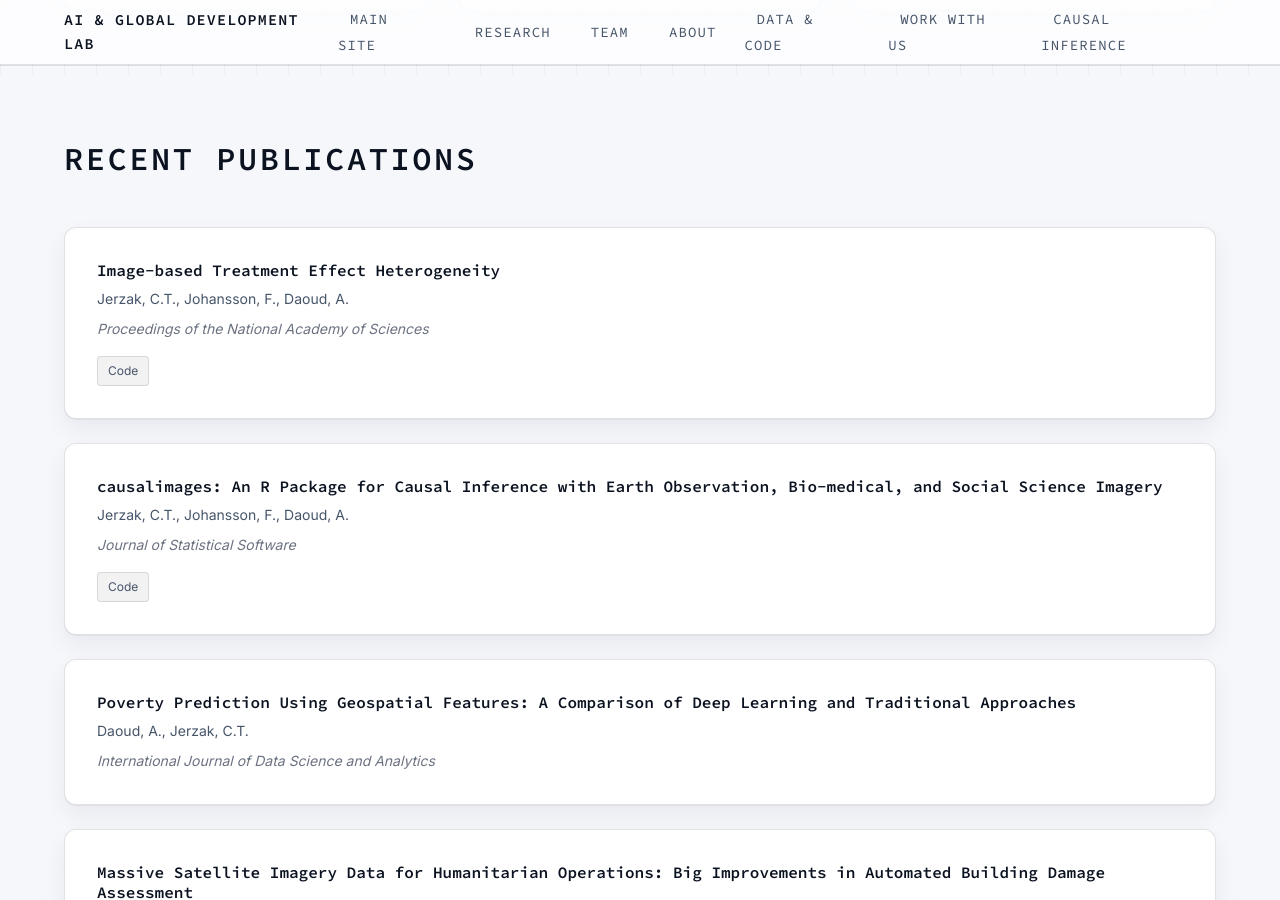
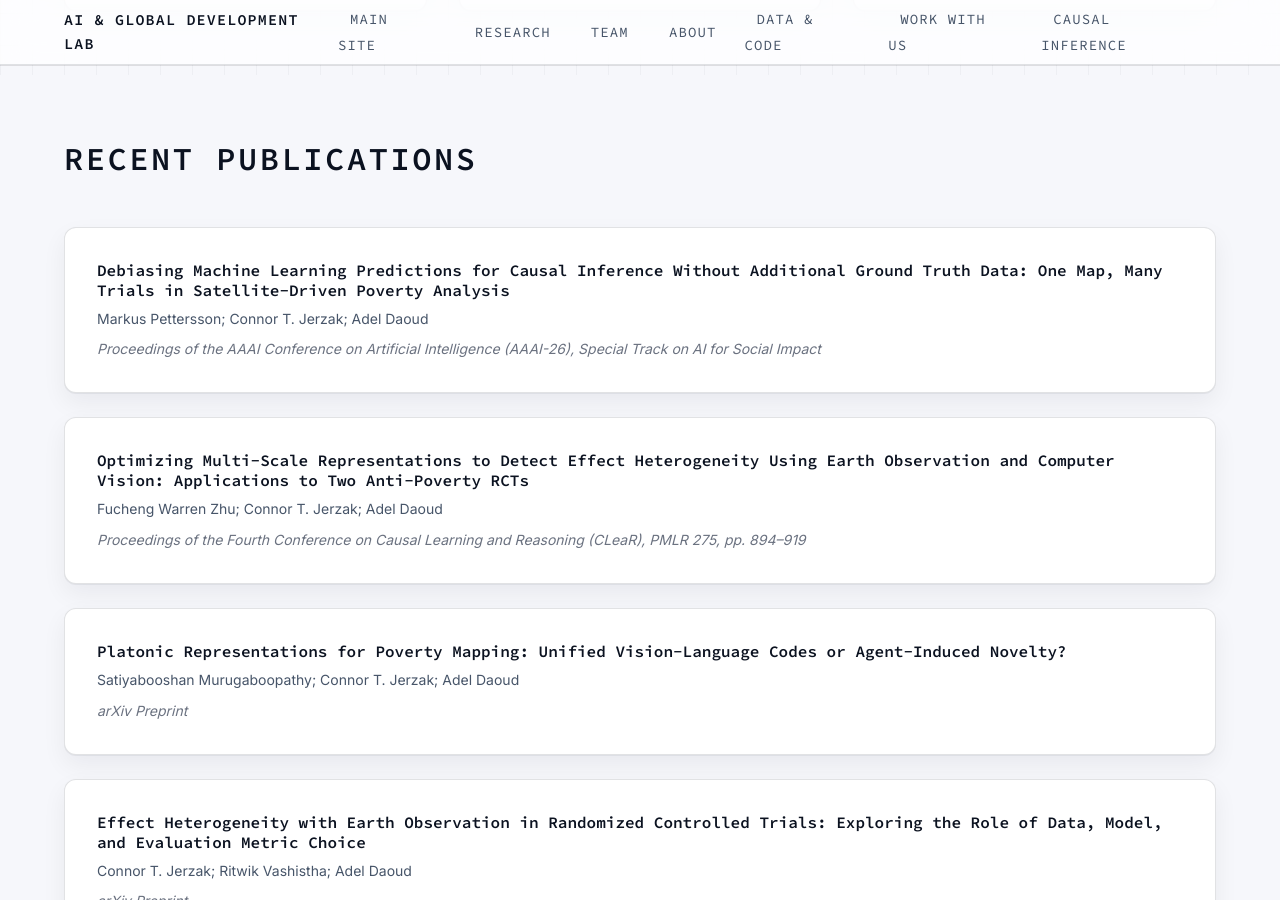
Before and after one commit to AIandGlobalDevelopmentLab/AIandGlobalDevelopmentLab.github.io, a Jekyll site: the page built from index.md, in a window 1280 px wide and 900 px high, scrolled down 4851 px. Built offline with Jekyll 4.4.1, drawn with Linux system fonts in a browser that asks for light colours; some of the changed text lies outside the part shown.

Commit message:
add files

```diff
--- a/_data/publications.yml
+++ b/_data/publications.yml
@@ -2,168 +2,120 @@
 # Each publication: title, authors, venue, year, theme, url, pdf, doi, code, data
 
 2026:
-  - title: "Integrating Earth Observation Data into Causal Inference: Challenges and Opportunities"
-    authors: "Jerzak, C.T., Daoud, A., Meng, X.L."
-    venue: "Nature Reviews Earth & Environment (forthcoming)"
+  - title: "Debiasing Machine Learning Predictions for Causal Inference Without Additional Ground Truth Data: One Map, Many Trials in Satellite-Driven Poverty Analysis"
+    authors: "Markus Pettersson; Connor T. Jerzak; Adel Daoud"
+    venue: "Proceedings of the AAAI Conference on Artificial Intelligence (AAAI-26), Special Track on AI for Social Impact"
     year: 2026
     theme: methods
+    featured: true
+
+  - title: "FastRerandomize: Fast rerandomization using accelerated computing"
+    authors: "Rebecca Goldstein; Connor T. Jerzak; Aniket Kamat; Fucheng Warren Zhu"
+    venue: "SoftwareX, 33, 102508"
+    year: 2026
+    theme: software
+    url: https://www.sciencedirect.com/science/article/pii/S2352711026000026
+    doi: https://doi.org/10.1016/j.softx.2026.102508
 
 2025:
-  - title: "Image-based Treatment Effect Heterogeneity"
-    authors: "Jerzak, C.T., Johansson, F., Daoud, A."
-    venue: "Proceedings of the National Academy of Sciences"
+  - title: "Optimizing Multi-Scale Representations to Detect Effect Heterogeneity Using Earth Observation and Computer Vision: Applications to Two Anti-Poverty RCTs"
+    authors: "Fucheng Warren Zhu; Connor T. Jerzak; Adel Daoud"
+    venue: "Proceedings of the Fourth Conference on Causal Learning and Reasoning (CLeaR), PMLR 275, pp. 894–919"
     year: 2025
     theme: methods
-    code: https://github.com/cjerzak/causalimages-software
+    url: https://proceedings.mlr.press/v275/zhu25a.html
+    featured: true
 
-  - title: "causalimages: An R Package for Causal Inference with Earth Observation, Bio-medical, and Social Science Imagery"
-    authors: "Jerzak, C.T., Johansson, F., Daoud, A."
-    venue: "Journal of Statistical Software"
-    year: 2025
-    theme: software
-    code: https://github.com/cjerzak/causalimages-software
-
-  - title: "Poverty Prediction Using Geospatial Features: A Comparison of Deep Learning and Traditional Approaches"
-    authors: "Daoud, A., Jerzak, C.T."
-    venue: "International Journal of Data Science and Analytics"
+  - title: "Platonic Representations for Poverty Mapping: Unified Vision-Language Codes or Agent-Induced Novelty?"
+    authors: "Satiyabooshan Murugaboopathy; Connor T. Jerzak; Adel Daoud"
+    venue: "arXiv Preprint"
     year: 2025
     theme: poverty
+    url: https://arxiv.org/abs/2508.01109
+    featured: true
+
+  - title: "Benchmarking Debiasing Methods for LLM-based Parameter Estimates"
+    authors: "Nicolas Audinet de Pieuchon; Adel Daoud; Connor Thomas Jerzak; Moa Johansson; Richard Johansson"
+    venue: "Proceedings of EMNLP 2025, pp. 19757–19772"
+    year: 2025
+    theme: text
+    url: https://aclanthology.org/2025.emnlp-main.1000/
+    doi: https://doi.org/10.18653/v1/2025.emnlp-main.1000
+
+  - title: "A Scoping Review of Earth Observation and Machine Learning for Causal Inference: Implications for the Geography of Poverty"
+    authors: "Kazuki Sakamoto; Connor T. Jerzak; Adel Daoud"
+    venue: "In: Hall & Wahab (eds.), Geography of Poverty (book chapter)"
+    year: 2025
+    theme: methods
+
+  - title: "Linking datasets on organizations using half a billion open-collaborated records"
+    authors: "Brian Libgober; Connor T. Jerzak"
+    venue: "Political Science Research and Methods, 13(4), 923–942"
+    year: 2025
+    theme: methods
+    doi: https://doi.org/10.1017/psrm.2024.55
 
 2024:
-  - title: "Massive Satellite Imagery Data for Humanitarian Operations: Big Improvements in Automated Building Damage Assessment"
-    authors: "Jerzak, C.T., Johansson, F., Daoud, A."
-    venue: "Journal of the American Statistical Association"
-    year: 2024
-    theme: conflict
-
-  - title: "Using Satellite Imagery to Detect the Built Environment Changes in Uganda"
-    authors: "Daoud, A., Jerzak, C.T., et al."
-    venue: "Scientific Reports"
-    year: 2024
-    theme: sustainability
-
-  - title: "Causal Inference in AI Systems: Opportunities and Challenges"
-    authors: "Jerzak, C.T., Meng, X.L."
-    venue: "Harvard Data Science Review"
+  - title: "Effect Heterogeneity with Earth Observation in Randomized Controlled Trials: Exploring the Role of Data, Model, and Evaluation Metric Choice"
+    authors: "Connor T. Jerzak; Ritwik Vashistha; Adel Daoud"
+    venue: "arXiv Preprint"
     year: 2024
     theme: methods
+    url: https://arxiv.org/abs/2407.11674
+    featured: true
+
+  - title: "Can Large Language Models (or Humans) Disentangle Text?"
+    authors: "Nicolas Audinet de Pieuchon; Adel Daoud; Connor T. Jerzak; Moa Johansson; Richard Johansson"
+    venue: "NLP+CSS 2024, pp. 57–67"
+    year: 2024
+    theme: text
 
 2023:
-  - title: "LinkOrgs: Linking Budget Organizations Across Countries and Years"
-    authors: "Jerzak, C.T."
-    venue: "Political Analysis"
+  - title: "Image-based Treatment Effect Heterogeneity"
+    authors: "Connor T. Jerzak; Fredrik Johansson; Adel Daoud"
+    venue: "Proceedings of the Second Conference on Causal Learning and Reasoning (CLeaR), PMLR 213, pp. 531–552"
+    year: 2023
+    theme: methods
+    url: https://proceedings.mlr.press/v213/jerzak23a.html
+    pdf: https://proceedings.mlr.press/v213/jerzak23a/jerzak23a.pdf
+
+  - title: "CausalImages: An R Package for Causal Inference with Earth Observation, Bio-medical, and Social Science Images"
+    authors: "Connor T. Jerzak; Adel Daoud"
+    venue: "arXiv Preprint"
     year: 2023
     theme: software
-    code: https://github.com/cjerzak/LinkOrgs-software
 
-  - title: "Text-Based Ideal Points for the British Parliament"
-    authors: "Jerzak, C.T."
-    venue: "American Political Science Review"
+  - title: "Integrating Earth Observation Data into Causal Inference: Challenges and Opportunities"
+    authors: "Connor T. Jerzak; Fredrik Johansson; Adel Daoud"
+    venue: "arXiv Preprint"
+    year: 2023
+    theme: methods
+
+  - title: "Degrees of Randomness in Rerandomization Procedures"
+    authors: "Connor T. Jerzak; Rebecca Goldstein"
+    venue: "arXiv Preprint"
+    year: 2023
+    theme: methods
+
+  - title: "An Improved Method of Automated Nonparametric Content Analysis for Social Science"
+    authors: "Connor T. Jerzak; Gary King; Anton Strezhnev"
+    venue: "Political Analysis, 31(1), 42–58"
     year: 2023
     theme: text
 
-  - title: "Deep Learning for Poverty Estimation from Satellite Imagery"
-    authors: "Daoud, A., Jerzak, C.T."
-    venue: "Proceedings of the IEEE"
-    year: 2023
-    theme: poverty
+2022:
+  - title: "Conceptualizing Treatment Leakage in Text-based Causal Inference"
+    authors: "Adel Daoud; Connor T. Jerzak; Richard Johansson"
+    venue: "NAACL 2022, pp. 5638–5645"
+    year: 2022
+    theme: text
+    doi: https://doi.org/10.18653/v1/2022.naacl-main.413
 
-2022:
-  - title: "An Image is Worth 16x16 Words: Transformers for Image Recognition at Scale Applied to Poverty Mapping"
-    authors: "Daoud, A., Jerzak, C.T., et al."
-    venue: "NeurIPS Workshop on Machine Learning for the Developing World"
-    year: 2022
-    theme: poverty
-
-  - title: "ContractorSight: A Software Package for Estimating Government Contractor Performance"
-    authors: "Jerzak, C.T."
-    venue: "Journal of Open Source Software"
-    year: 2022
-    theme: software
-    code: https://github.com/cjerzak/contractorsight-software
-
-  - title: "Estimating Subnational Conflict Patterns Using Satellite Imagery"
-    authors: "Jerzak, C.T., Daoud, A."
-    venue: "Political Science Research and Methods"
-    year: 2022
-    theme: conflict
-
-2021:
-  - title: "Essays on Causal Inference in Political Science"
-    authors: "Jerzak, C.T."
-    venue: "PhD Dissertation, Harvard University"
-    year: 2021
-    theme: methods
-
-  - title: "Integrating Machine Learning into Sociological Research"
-    authors: "Daoud, A., Jerzak, C.T."
-    venue: "Sociological Methods & Research"
-    year: 2021
-    theme: methods
-
-2020:
-  - title: "Quantifying Social Media Influence on COVID-19 Behavior"
-    authors: "Daoud, A., Jerzak, C.T., et al."
-    venue: "PLOS ONE"
-    year: 2020
-    theme: methods
-
-  - title: "Climate Shocks and Conflict in Africa: Replication and Extensions"
-    authors: "Jerzak, C.T."
-    venue: "Journal of Peace Research"
-    year: 2020
-    theme: conflict
-
-2019:
-  - title: "Transfer Learning for Estimating Poverty from Satellite Data"
-    authors: "Daoud, A., Jerzak, C.T."
-    venue: "Proceedings of the IEEE International Conference on Data Mining"
-    year: 2019
-    theme: poverty
-
-  - title: "Estimating Heterogeneous Treatment Effects from Text"
-    authors: "Jerzak, C.T."
-    venue: "Working Paper"
-    year: 2019
-    theme: text
-
-2018:
-  - title: "Combining Satellite Imagery and Survey Data to Study Development Outcomes"
-    authors: "Daoud, A., Jerzak, C.T."
-    venue: "World Bank Economic Review"
-    year: 2018
-    theme: poverty
-
-  - title: "Automation and the Future of Work: New Evidence from Administrative Data"
-    authors: "Jerzak, C.T., et al."
-    venue: "American Economic Review Papers & Proceedings"
-    year: 2018
-    theme: methods
-
-2017:
-  - title: "Using Night Lights to Proxy for Economic Activity in Fragile States"
-    authors: "Daoud, A., Jerzak, C.T."
-    venue: "Journal of Development Economics"
-    year: 2017
-    theme: poverty
-
-2016:
-  - title: "Methodological Challenges in Combining Multiple Data Sources"
-    authors: "Meng, X.L., Jerzak, C.T."
-    venue: "Statistical Science"
-    year: 2016
-    theme: methods
-
-2015:
-  - title: "Structural Adjustment Programs and Poverty: A Critical Review"
-    authors: "Daoud, A."
-    venue: "World Development"
-    year: 2015
-    theme: poverty
-
-2014:
-  - title: "Causal Inference with Observational Data: Lessons from Economics"
-    authors: "Meng, X.L."
-    venue: "Annual Review of Statistics and Its Application"
-    year: 2014
-    theme: methods
+2021: []
+2020: []
+2019: []
+2018: []
+2017: []
+2016: []
+2015: []
+2014: []
--- a/index.md
+++ b/index.md
@@ -115,7 +115,10 @@ title: Home
   <div class="container">
     <h2 class="section-title animate-on-scroll">Recent Publications</h2>
     <div class="featured-publications animate-stagger">
-      {% assign recent_pubs = site.data.publications[2025] | concat: site.data.publications[2024] | slice: 0, 4 %}
+      {% assign featured_2026 = site.data.publications[2026] | where: "featured", true %}
+      {% assign featured_2025 = site.data.publications[2025] | where: "featured", true %}
+      {% assign featured_2024 = site.data.publications[2024] | where: "featured", true %}
+      {% assign recent_pubs = featured_2026 | concat: featured_2025 | concat: featured_2024 | slice: 0, 4 %}
       {% for pub in recent_pubs %}
         <div class="animate-on-scroll">
           {% include publication-card.html pub=pub %}
```
Also changed, not shown: 1 other file.
